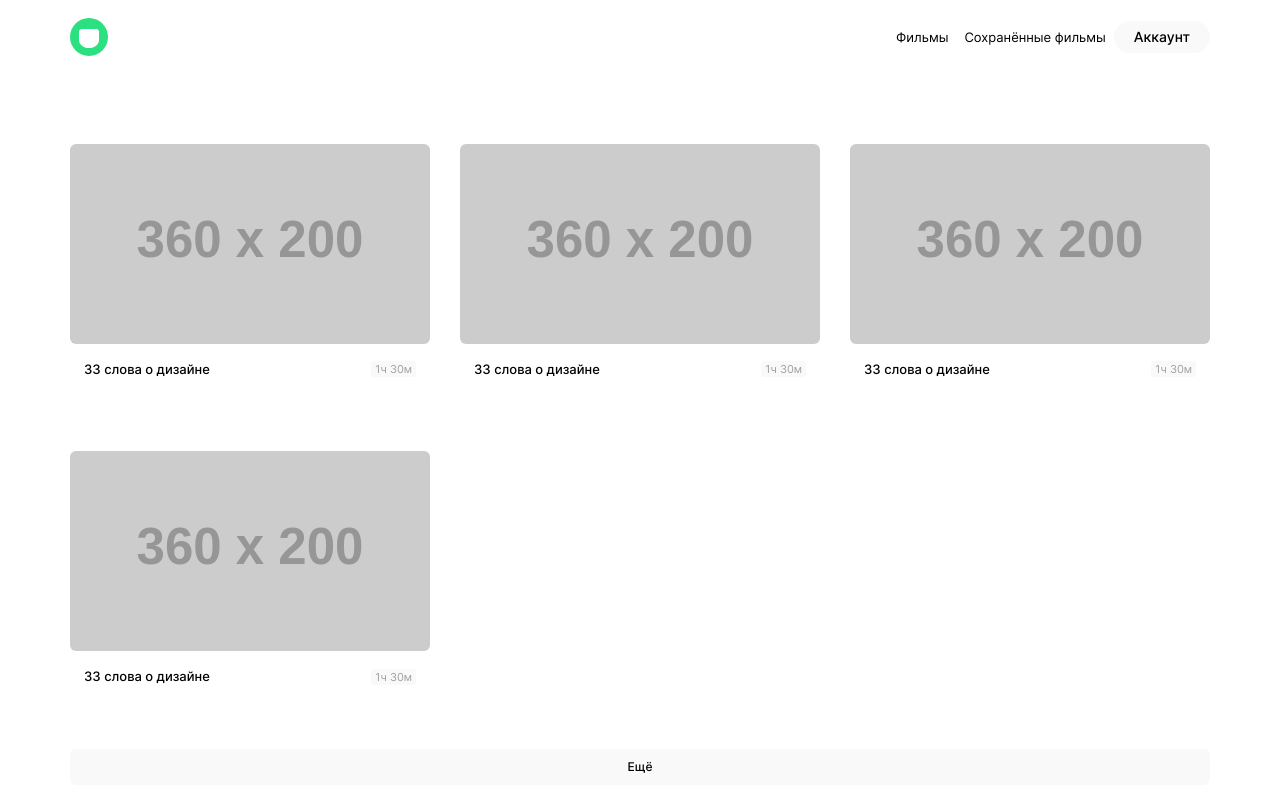
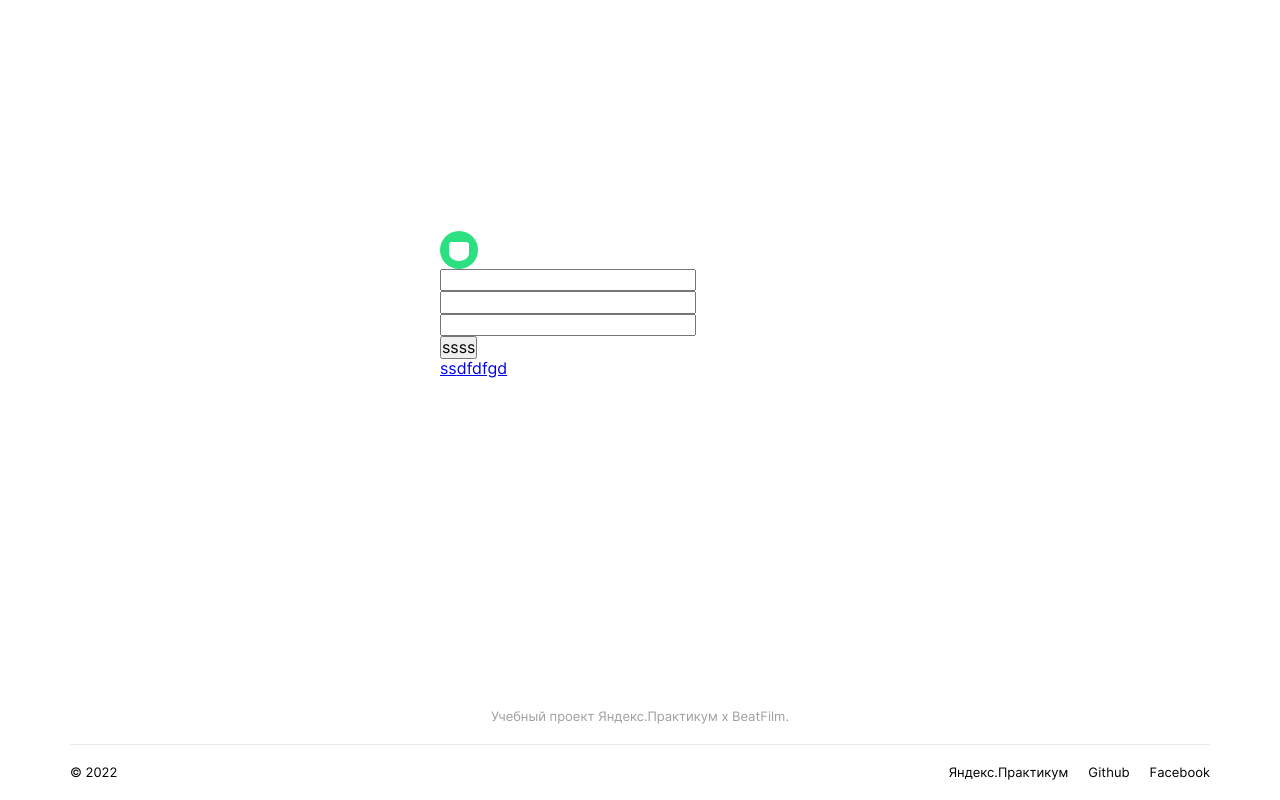
Before and after one commit to Betokko/movies-explorer-frontend, a React (Create React App) app: page / in a window 1280 px wide. Shown: the top 800 px of the page. Built offline with nearby package versions, Linux system fonts and the light colour scheme.

Commit message:
add Register

```diff
--- a/src/components/App/App.js
+++ b/src/components/App/App.js
@@ -7,15 +7,17 @@ import './App.scss';
 import Main from '../Main/Main';
 import Movies from '../Movies/Movies';
 import SavedMovies from '../SavedMovies/SavedMovies';
+import Register from '../Register/Register';
 
 function App() {
   return (
     <div className="content">
       <div className="wrapper">
         {/* <Main /> */}
-        <Header />
+        {/* <Header /> */}
         {/* <Movies/> */}
-        <SavedMovies />
+        {/* <SavedMovies /> */}
+        <Register/>
         <Footer />
       </div>
     </div>
--- /dev/null
+++ b/src/components/Register/Register.js
@@ -0,0 +1,27 @@
+import React from 'react';
+import { Link } from 'react-router-dom';
+
+import './Register.scss';
+
+const Register = () => {
+  return (
+    <section className="register">
+      <div className="register__container">
+        <Link to="/" className="header__logo register__logo" />
+        <form action="">
+          <input type="text" />
+          <input type="email" name="" id="" />
+          <input type="password" name="" id="" />
+          <input type="submit" value="ssss" />
+        </form>
+        <div>
+          <Link to="/">ss</Link>
+          <Link to="/">dfdfgd</Link>
+        </div>
+
+      </div>
+    </section>
+  );
+};
+
+export default Register;
--- /dev/null
+++ b/src/components/Register/Register.scss
@@ -0,0 +1,19 @@
+.register {
+  height: calc(100vh - 192px);
+  &__container {
+    width: 400px;
+    height: 100%;
+    margin: auto;
+    display: flex;
+    flex-direction: column;
+    justify-content: center;
+  }
+
+  &__logo {
+    align-self: flex-start;
+  }
+
+  input {
+    display: block;
+  }
+}
```
Also changed, not shown: src/components/Register/index.js (deleted).
